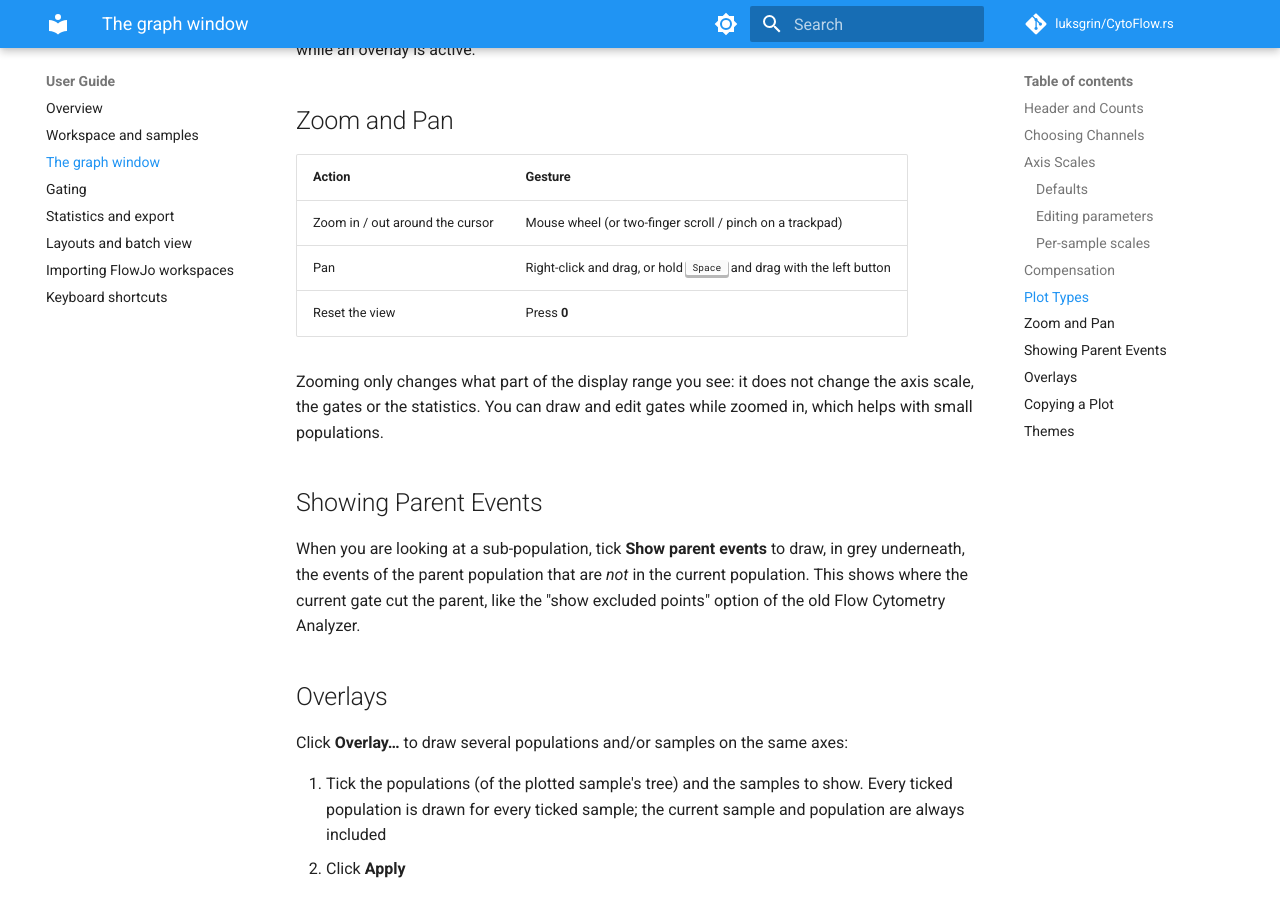
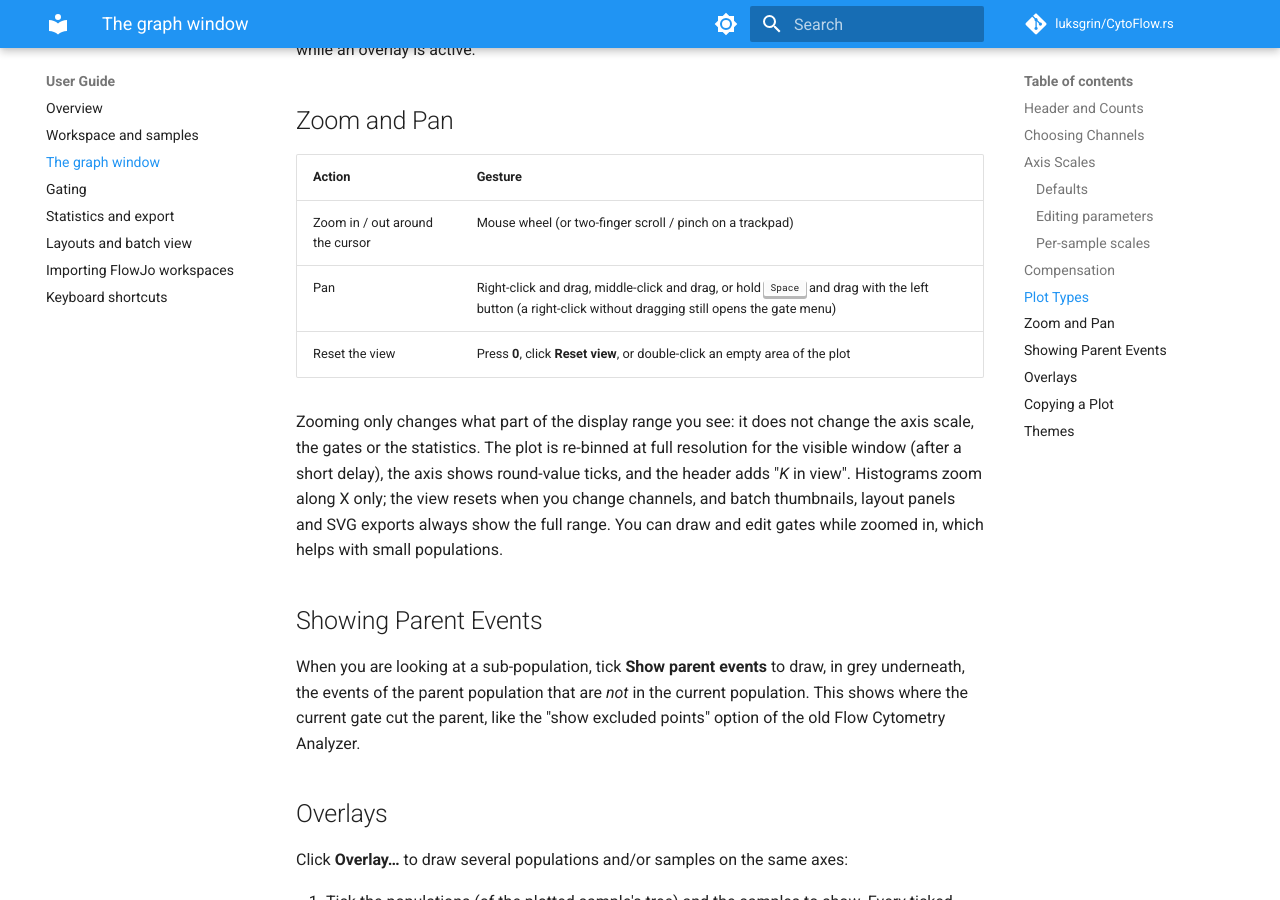
Before and after one commit to luksgrin/CytoFlow.rs, an MkDocs documentation site: the page built from docs/usage/graph.md, in a window 1280 px wide and 900 px high, scrolled down 3782 px. Built offline with MkDocs 1.6.1 and Material for MkDocs 9.7.7, drawn with Linux system fonts in a browser that asks for light colours; comment, search, counter and statistics services are not loaded.

Commit message:
Docs: zoom/pan gestures, Excel overflow sheets, Parquet metadata
Co-Authored-By: Claude Fable 5.1 <noreply@anthropic.com>

```diff
--- a/docs/usage/graph.md
+++ b/docs/usage/graph.md
@@ -79,10 +79,10 @@ Histograms are drawn as a filled outline of event counts over 256 bins. The plot
 | Action | Gesture |
 |---|---|
 | Zoom in / out around the cursor | Mouse wheel (or two-finger scroll / pinch on a trackpad) |
-| Pan | Right-click and drag, or hold ++space++ and drag with the left button |
-| Reset the view | Press **0** |
+| Pan | Right-click and drag, middle-click and drag, or hold ++space++ and drag with the left button (a right-click without dragging still opens the gate menu) |
+| Reset the view | Press **0**, click **Reset view**, or double-click an empty area of the plot |
 
-Zooming only changes what part of the display range you see: it does not change the axis scale, the gates or the statistics. You can draw and edit gates while zoomed in, which helps with small populations.
+Zooming only changes what part of the display range you see: it does not change the axis scale, the gates or the statistics. The plot is re-binned at full resolution for the visible window (after a short delay), the axis shows round-value ticks, and the header adds "*K* in view". Histograms zoom along X only; the view resets when you change channels, and batch thumbnails, layout panels and SVG exports always show the full range. You can draw and edit gates while zoomed in, which helps with small populations.
 
 ## Showing Parent Events
 
```
Also changed, not shown: docs/usage/statistics-export.md (+3 -2 lines).
